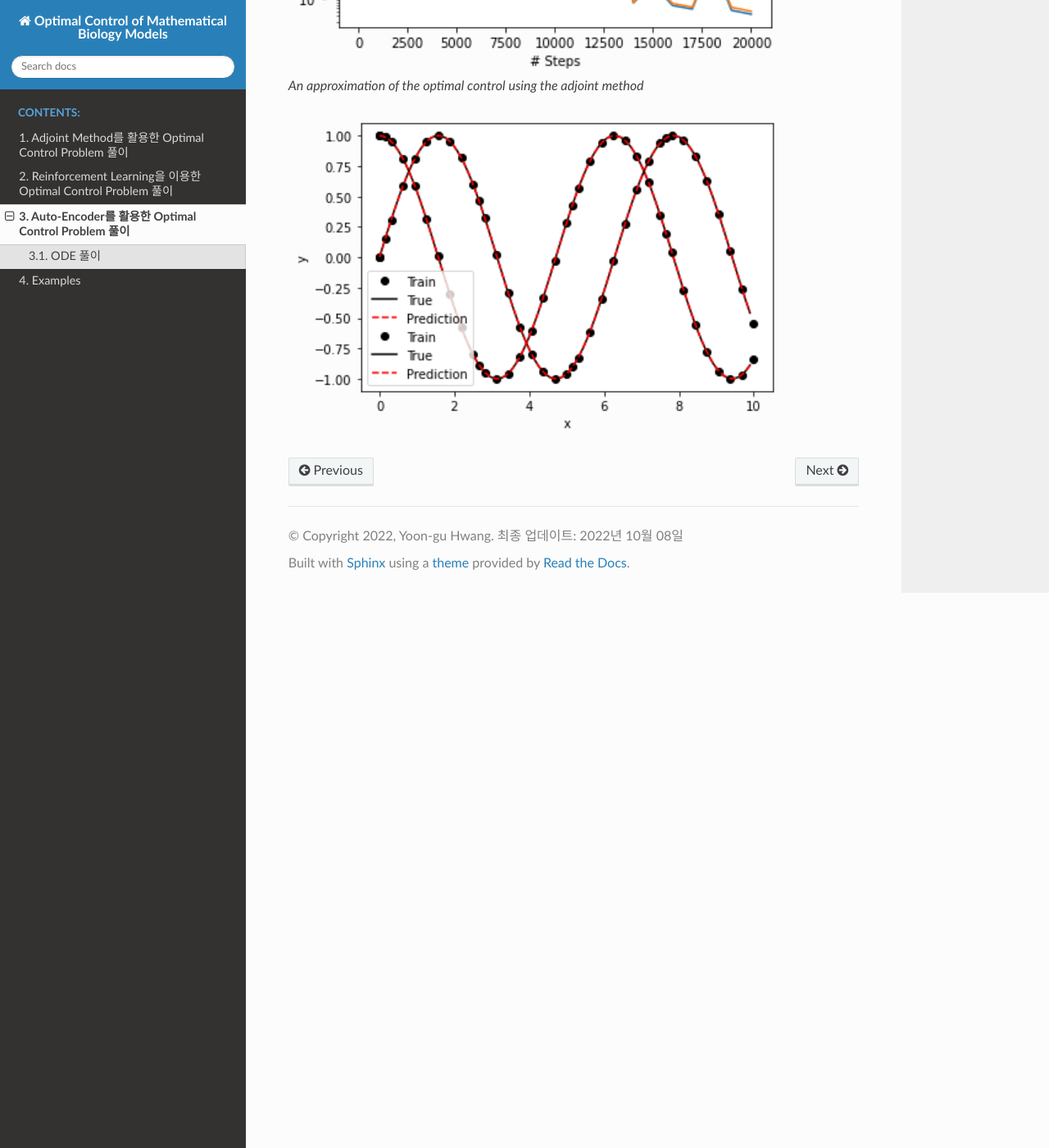
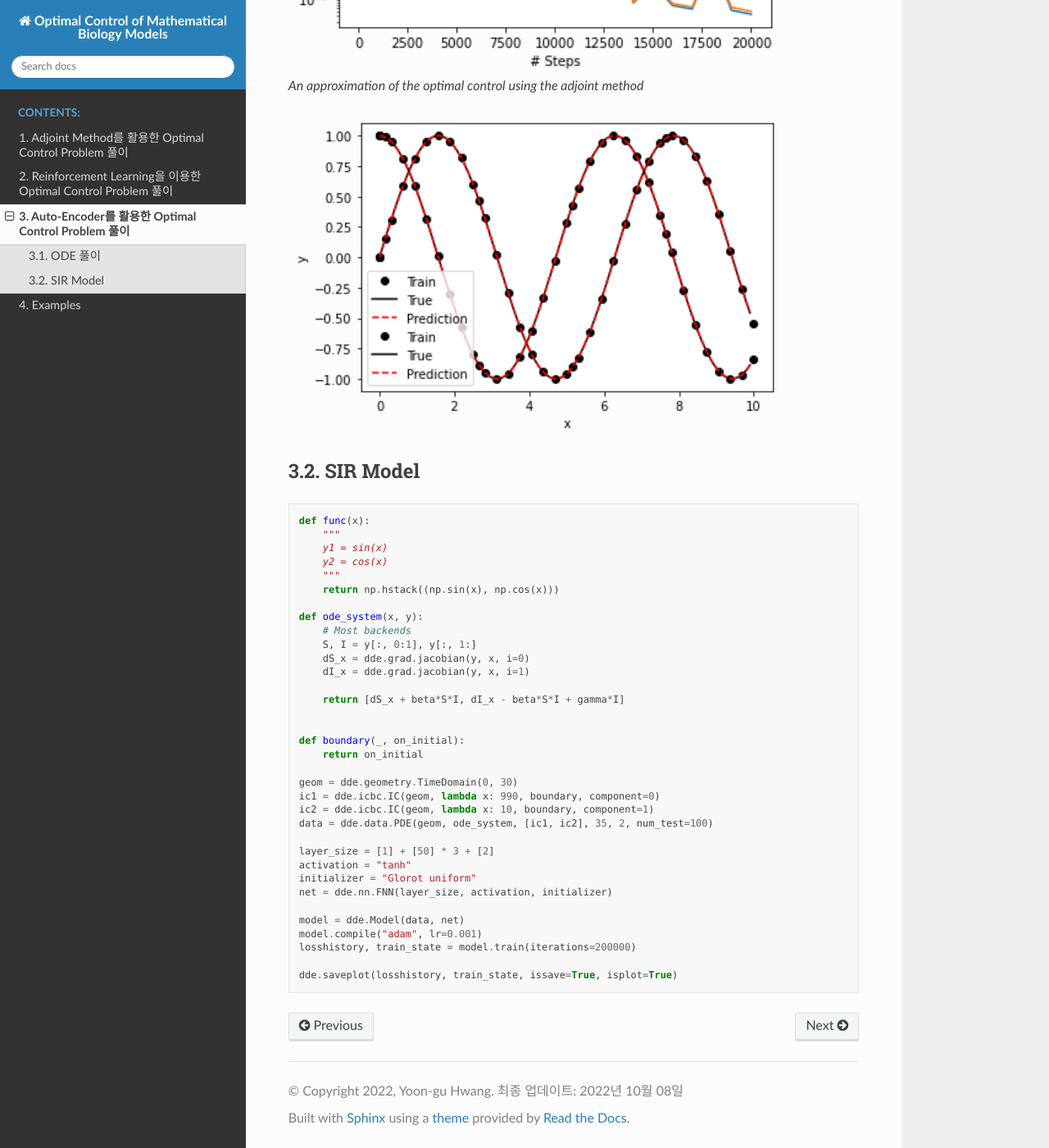
Before and after one commit to yoon-gu/epirl, a Sphinx documentation site: the page built from docs/autoencoder.rst, in a window 1280 px wide and 1400 px high, scrolled down 1443 px. Shown: the whole window at 82% size. Built offline with Sphinx 7.4.7 and the Read the Docs theme 2.0.0, drawn with Linux system fonts in a browser that asks for light colours.

Commit message:
add SIR model

```diff
--- a/docs/autoencoder.rst
+++ b/docs/autoencoder.rst
@@ -62,3 +62,43 @@ ODE 풀이
 
 .. figure:: images/deeponet_ode_example2.png
    :width: 600
+
+SIR Model
+---------
+
+.. code-block:: python
+
+   def func(x):
+       """
+       y1 = sin(x)
+       y2 = cos(x)
+       """
+       return np.hstack((np.sin(x), np.cos(x)))
+
+   def ode_system(x, y):
+       # Most backends
+       S, I = y[:, 0:1], y[:, 1:]
+       dS_x = dde.grad.jacobian(y, x, i=0)
+       dI_x = dde.grad.jacobian(y, x, i=1)
+
+       return [dS_x + beta*S*I, dI_x - beta*S*I + gamma*I]
+
+
+   def boundary(_, on_initial):
+       return on_initial
+
+   geom = dde.geometry.TimeDomain(0, 30)
+   ic1 = dde.icbc.IC(geom, lambda x: 990, boundary, component=0)
+   ic2 = dde.icbc.IC(geom, lambda x: 10, boundary, component=1)
+   data = dde.data.PDE(geom, ode_system, [ic1, ic2], 35, 2, num_test=100)
+
+   layer_size = [1] + [50] * 3 + [2]
+   activation = "tanh"
+   initializer = "Glorot uniform"
+   net = dde.nn.FNN(layer_size, activation, initializer)
+
+   model = dde.Model(data, net)
+   model.compile("adam", lr=0.001)
+   losshistory, train_state = model.train(iterations=200000)
+
+   dde.saveplot(losshistory, train_state, issave=True, isplot=True)
```
